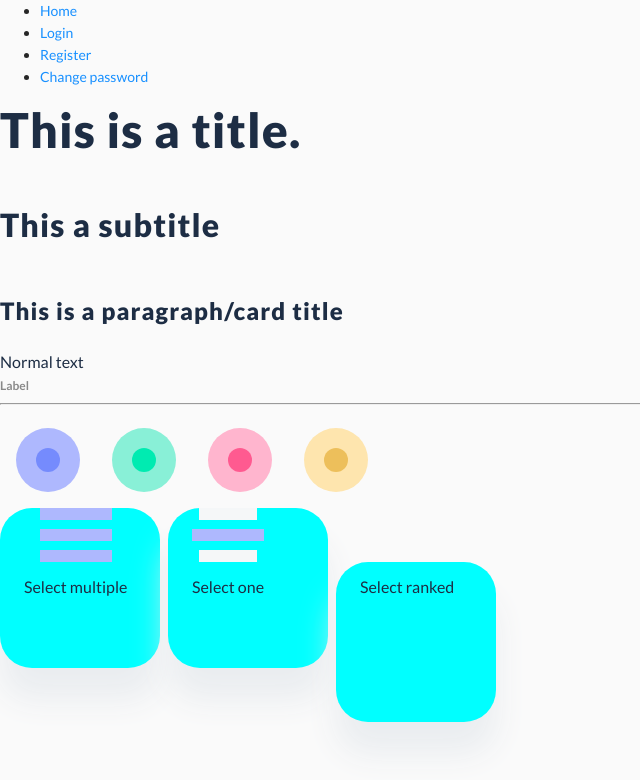
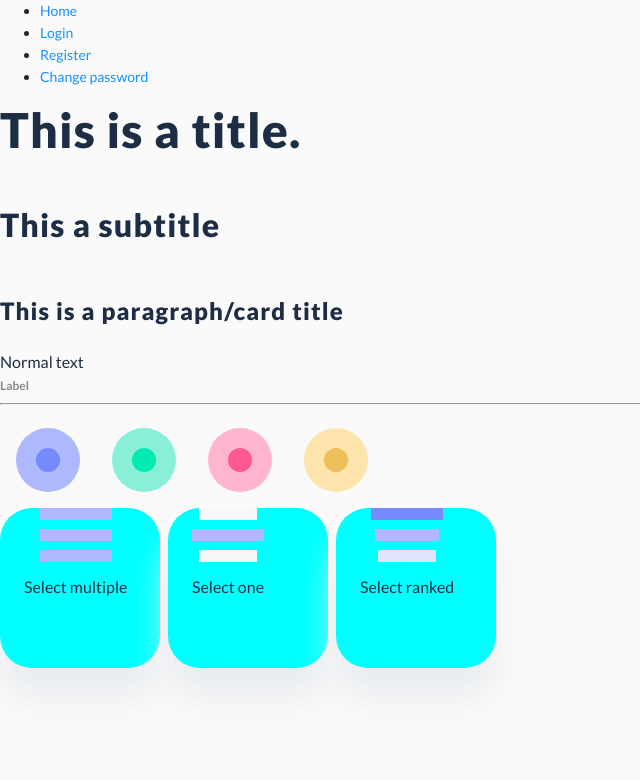
Before and after one commit to anovote/frontend, a React (Create React App) app: page / in a window 1280 px wide. Shown: the top 780 px of the page, without its empty margins (0-640 px from the left). Built offline with nearby package versions, Linux system fonts and the light colour scheme.

Commit message:
Add styling for unchecked buttons

```diff
--- a/src/components/ballot/selectBallotTypes/SelectBallotType.tsx
+++ b/src/components/ballot/selectBallotTypes/SelectBallotType.tsx
@@ -3,6 +3,7 @@ import Text from 'antd/lib/typography/Text'
 import * as React from 'react'
 import SelectMultipleIcon from './SelectMultipleIcon'
 import SelectOneIcon from './SelectOneIcon'
+import SelectRankedIcon from './SelectRankedIcon'
 
 export default function SelectBallotType(): React.ReactElement {
     return (
@@ -16,6 +17,7 @@ export default function SelectBallotType(): React.ReactElement {
                 <Text className="select-ballot-type-text">Select one</Text>
             </Radio>
             <Radio value={3}>
+                <SelectRankedIcon />
                 <Text className="select-ballot-type-text">Select ranked</Text>
             </Radio>
         </Radio.Group>
--- /dev/null
+++ b/src/components/ballot/selectBallotTypes/SelectRankedIcon.tsx
@@ -0,0 +1,11 @@
+import * as React from 'react'
+
+export default function SelectRankedIcon(): React.ReactElement {
+    return (
+        <div>
+            <div className="large-bar main-contrasting-color"></div>
+            <div className="medium-bar middle-bar"></div>
+            <div className="small-bar small-ranked-color"></div>
+        </div>
+    )
+}
--- a/src/style/scss/anovote/components/ballot/_ballot.scss
+++ b/src/style/scss/anovote/components/ballot/_ballot.scss
@@ -1,5 +1,7 @@
 $large-bar-width: 4.5rem;
 $large-bar-height: 0.75rem;
+
+$medium-bar-width: 4rem;
 
 $small-bar-width: 3.625rem;
 
@@ -20,6 +22,15 @@ $small-bar-width: 3.625rem;
     margin-right: auto;
 }
 
+.medium-bar {
+    width: $medium-bar-width;
+    height: $large-bar-height;
+    background-color: $main-light;
+    display: block;
+    margin-left: auto;
+    margin-right: auto;
+}
+
 .small-bar {
     width: $small-bar-width;
     height: $large-bar-height;
@@ -33,3 +44,11 @@ $small-bar-width: 3.625rem;
     margin-top: 0.5625rem;
     margin-bottom: 0.5625rem;
 }
+
+.main-contrasting-color {
+    background-color: $main-contrasting;
+}
+
+.small-ranked-color {
+    background-color: #E0E4FF;
+}
```
